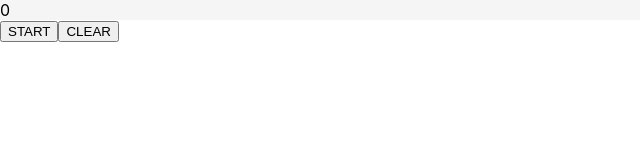
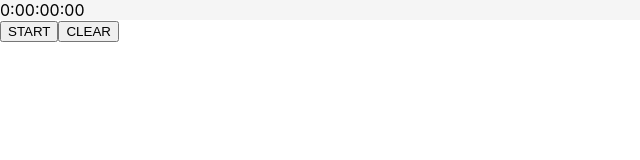
Before and after one commit to tanigaki39/react-stopwatch, a React (Create React App) app: page / in a window 1280 px wide. Shown: the top 160 px of the page, without its empty margins (0-640 px from the left). Built offline with nearby package versions, Linux system fonts and the light colour scheme.

Commit message:
chore: Viewコンポーネント内で時間のフォーマット機能を作成

```diff
--- a/src/components/Viewer/index.tsx
+++ b/src/components/Viewer/index.tsx
@@ -7,9 +7,21 @@ interface CounterProps {
 }
 //____________________________________________
 //
-const Component: React.FC<CounterProps> = ({ timer }) => (
-  <div className={styles.root}>{timer}</div>
-);
+const formatTime = (time: number) => {
+  const milliseconds = `0${time % 100}`.slice(-2);
+  const seconds = `0${Math.floor(time / 100) % 60}`.slice(-2);
+  const minutes = `0${Math.floor(time / 6000) % 60}`.slice(-2);
+  const hours = `${Math.floor(time / 360000)}`;
+  return `${hours}:${minutes}:${seconds}:${milliseconds}`;
+};
+
+const Component: React.FC<CounterProps> = ({ timer }) => {
+  return (
+    <div className={styles.root}>
+      <div>{formatTime(timer)}</div>
+    </div>
+  );
+};
 //____________________________________________
 //
 export default Component;
```
